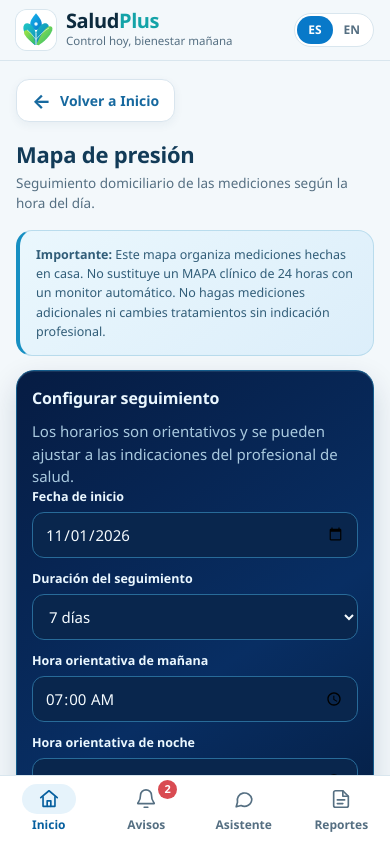
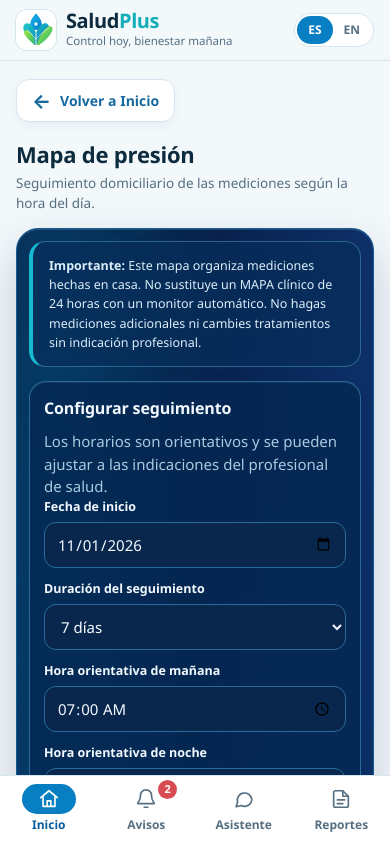
Before and after one commit to msalinas8811-pixel/Saludplus, a website: page index.html in a window 390 px wide. Both pictures are taken after a click on the button "Abrir mapa de presión". Shown: the top 844 px of the page. Drawn offline with Linux system fonts and the light colour scheme.

Commit message:
Add files via upload

```diff
--- a/index.html
+++ b/index.html
@@ -12,7 +12,7 @@
 <link rel="icon" href="saludplus-logo.svg" type="image/svg+xml">
 <link rel="apple-touch-icon" href="icon-192.png">
 <title>SaludPlus</title>
-<link rel="stylesheet" href="styles.css?v=51">
+<link rel="stylesheet" href="styles.css?v=52">
 </head>
 <body>
 
@@ -727,7 +727,7 @@
 </div>
 
 <script src="i18n.js?v=36"></script>
-<script src="app.js?v=51"></script>
+<script src="app.js?v=52"></script>
 <script src="exams.js?v=36"></script>
 <script src="examreport.js?v=36"></script>
 <script src="firebase-config.js?v=36"></script>
--- a/styles.css
+++ b/styles.css
@@ -1041,3 +1041,87 @@ dialog.sheet h3{margin:0 0 14px}
  .map-pressure-screen .card{padding:15px!important;border-radius:18px!important}
  .map-pressure-screen .card .formgrid{gap:12px!important}
 }
+
+/* v52 — sistema visual global basado en el isotipo SaludPlus */
+:root{
+ --brand:#087fc3;--brand-strong:#075d9b;--brand-soft:#e4f5fb;--teal:#13aeb7;--leaf:#35b96b;
+ --line:#d4e6ef;--focus:#27b9d6;
+}
+@media(prefers-color-scheme:dark){
+ :root{
+  --brand:#20a5d5;--brand-strong:#54c4e6;--brand-soft:#12394c;
+  --teal:#26bec0;--leaf:#54c982;--line:#294b5d;
+ }
+}
+.brand b span{color:var(--teal)}
+.langpick button.on,.tab.active .ico{background:var(--brand)!important;color:#fff!important}
+.tab.active{color:var(--brand-strong)!important}
+.btn:not(.ghost),button.primary{
+ background:linear-gradient(110deg,#087fc3,#10aebd)!important;
+ border-color:#20b7ca!important;color:#fff!important;
+}
+a{color:var(--brand-strong)}
+:focus-visible{outline-color:#27b9d6!important}
+.progress i,.progress-bar,.chart-bar{background:linear-gradient(90deg,#087fc3,#12b6bd)!important}
+.shortcut-card,.card,.panel{border-color:var(--line)}
+/* Estados semánticos discretos: verde del logo para éxito, azul/cian para acciones */
+.badge.success,.status-success{background:#e6f7ed!important;color:#187849!important;border-color:#b9e6cb!important}
+.notice.success{border-left-color:#35b96b!important}
+.notice.info{border-left-color:#13aeb7!important}
+/* Mapa: misma composición visual del monitor principal */
+.map-pressure-screen .page-head{margin-bottom:14px}
+.map-pressure-screen .page-head h2{color:var(--ink)}
+.map-pressure-screen>.stack{
+ position:relative;isolation:isolate;overflow:hidden;
+ padding:clamp(14px,3vw,24px);
+ border:1px solid #145b91;border-radius:28px;
+ background:
+  radial-gradient(ellipse at 10% 12%,rgba(0,205,255,.19),transparent 38%),
+  radial-gradient(ellipse at 100% 0%,rgba(39,106,218,.22),transparent 40%),
+  linear-gradient(145deg,#061c43 0%,#082e63 50%,#031735 100%);
+ box-shadow:0 20px 48px rgba(3,28,66,.2),inset 0 1px 0 rgba(164,226,255,.17);
+}
+.map-pressure-screen>.stack:before{
+ content:"";position:absolute;z-index:-1;inset:0;opacity:.13;pointer-events:none;
+ background:repeating-linear-gradient(165deg,transparent 0 34px,rgba(51,196,255,.16) 35px 36px,transparent 37px 76px);
+}
+.map-pressure-screen .map-disclaimer{
+ background:rgba(7,47,91,.72)!important;border:1px solid rgba(102,193,229,.38)!important;
+ border-left:4px solid #18b9d0!important;border-radius:16px!important;
+ color:#dceffa!important;padding:14px 16px!important;
+}
+.map-pressure-screen .card{
+ position:relative;background:rgba(5,39,81,.78)!important;
+ border:1px solid rgba(76,163,211,.52)!important;border-radius:20px!important;
+ color:#edf8ff!important;
+ box-shadow:inset 0 1px 0 rgba(181,225,247,.09),0 8px 22px rgba(0,16,42,.12)!important;
+}
+.map-pressure-screen .card h3,.map-pressure-screen .card label{color:#f2f9ff!important}
+.map-pressure-screen .card p.muted,.map-pressure-screen .card .muted,
+.map-pressure-screen .card .fine{color:#a9c9df!important}
+.map-pressure-screen .card input,.map-pressure-screen .card select,
+.map-pressure-screen .card textarea{
+ background:#09264d!important;color:#f5fbff!important;
+ border:1px solid #286b99!important;border-radius:12px!important;min-height:46px!important;
+}
+.map-pressure-screen .card input::placeholder,.map-pressure-screen .card textarea::placeholder{color:#9abbd2!important}
+.map-pressure-screen .card input:focus,.map-pressure-screen .card select:focus,
+.map-pressure-screen .card textarea:focus{outline:2px solid #35c8e7!important;outline-offset:1px}
+.map-pressure-screen .card .btn:not(.ghost){
+ background:linear-gradient(110deg,#087fc3,#0ba7c3)!important;
+ color:#fff!important;border:1px solid #4bc8e5!important;border-radius:13px!important;
+}
+.map-pressure-screen .card .btn.ghost{background:rgba(7,48,89,.5)!important;color:#d9effb!important;border:1px solid #397ca7!important}
+.map-pressure-screen .map-progress-track{background:#183b60!important}
+.map-pressure-screen .map-progress-track i{background:linear-gradient(90deg,#0b91cb,#16b9bd)!important}
+.map-pressure-screen .map-grid,.map-pressure-screen .map-grid-v{stroke:#42617e!important}
+.map-pressure-screen .map-date-field{color:#eaf7ff!important}
+.map-pressure-screen .empty{color:#bdd5e5!important}
+.map-pressure-screen .item{background:#09264d!important;border:1px solid #286b99!important;border-radius:14px!important;color:#eaf7ff!important}
+.map-pressure-screen .item p,.map-pressure-screen .item small{color:#b7d1e2!important}
+.map-pressure-screen .map-averages>*{background:#09264d!important;border:1px solid #286b99!important;color:#edf8ff!important;border-radius:14px!important}
+@media(max-width:560px){
+ .map-pressure-screen>.stack{padding:12px;border-radius:22px}
+ .map-pressure-screen .card{padding:14px!important;border-radius:17px!important}
+ .map-pressure-screen .card .formgrid{gap:12px!important}
+}
--- a/sw.js
+++ b/sw.js
@@ -1,9 +1,9 @@
 /* SaludPlus v25 · service worker
    - Páginas: red primero (para recibir actualizaciones) y copia local si no hay conexión.
    - Archivos estáticos: copia local primero y se refrescan en segundo plano. */
-const CACHE = 'saludplus-v51';
+const CACHE = 'saludplus-v52';
 const FILES = [
-  './', './index.html', './styles.css?v=51', './i18n.js?v=51', './app.js?v=51', './exams.js?v=51', './examreport.js?v=51', './chat.js?v=51', './firebase-config.js?v=51', './ai-firebase.js?v=51',
+  './', './index.html', './styles.css?v=52', './i18n.js?v=52', './app.js?v=52', './exams.js?v=52', './examreport.js?v=52', './chat.js?v=52', './firebase-config.js?v=52', './ai-firebase.js?v=52',
   './manifest.json', './icon-192.png', './icon-512.png', './saludplus-logo.svg'
 ];
 
```
Also changed, not shown: LEEME.txt (+8 -0 lines).
